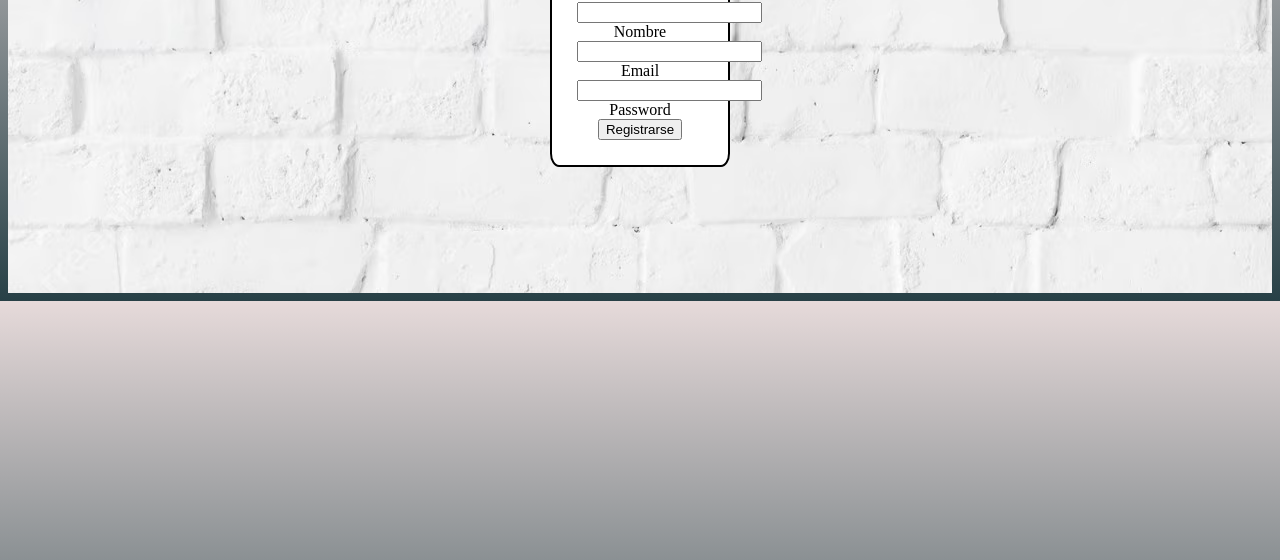
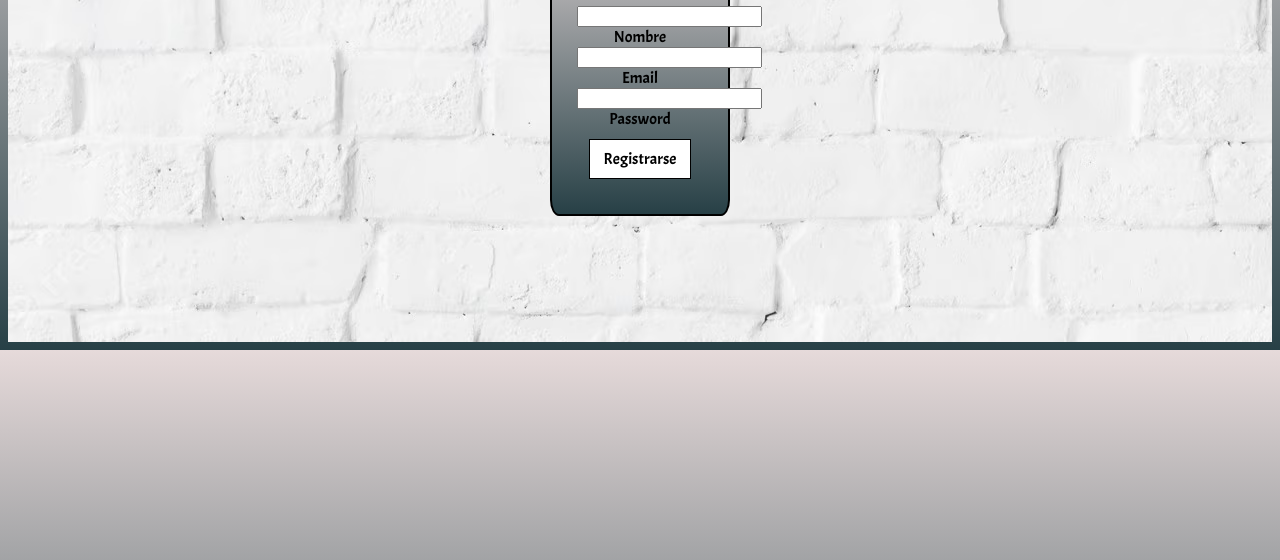
Before and after one commit to acamargo1022/practicando-html, a plain HTML site: page index.html in a window 1280 px wide. Shown: the part 240-800 px from the top of the page. Drawn offline with Linux system fonts and the light colour scheme.

Commit message:
ultima actualizacion

```diff
--- a/css/style.css
+++ b/css/style.css
@@ -18,14 +18,18 @@ body{
 
 
 .form{
+    font-family:"acme", sans-serif;
+    background: #E6DADA;  /* fallback for old browsers */
+    background: -webkit-linear-gradient(to top, #274046, #E6DADA);  /* Chrome 10-25, Safari 5.1-6 */
+    background: linear-gradient(to top, #274046, #E6DADA); /* W3C, IE 10+/ Edge, Firefox 16+, Chrome 26+, Opera 12+, Safari 7+ */
     width: 50%;
     text-align: center;
     margin: 10% auto;
-    background-color: white;
     border: 2px solid black;
     border-radius: 5%;
     width: 10%;
     padding: 2%;
+    box-shadow:2px 2px 2px black);
 
 
 }
@@ -33,3 +37,15 @@ body{
 .barra{
     display: block;
 }
+
+button{
+    font-family:"acme", sans-serif;
+   background-color: white;
+    display: block;
+    width: 80%;
+    margin: 10px auto;
+    color: black;
+    height: 40px;
+    font-size: 16px;
+    border:1px solid black;
+}
--- a/index.html
+++ b/index.html
@@ -6,6 +6,9 @@
     <meta name="viewport" content="width=device-width, initial-scale=1.0">
     <title>Ariel Camargo</title>
     <link rel="stylesheet" href="./css/style.css">
+    <link rel="preconnect" href="https://fonts.googleapis.com">
+    <link href="https://fonts.googleapis.com/css2?family=Acme&display=swap" rel="stylesheet">
+<link rel="preconnect" href="https://fonts.gstatic.com" crossorigin>
 </head>
 <body>
     <div class="container">
@@ -25,6 +28,8 @@
             </div>
 
             <button class="button" type="submit">Registrarse</button>
+
+
         </div>
 
 
```
